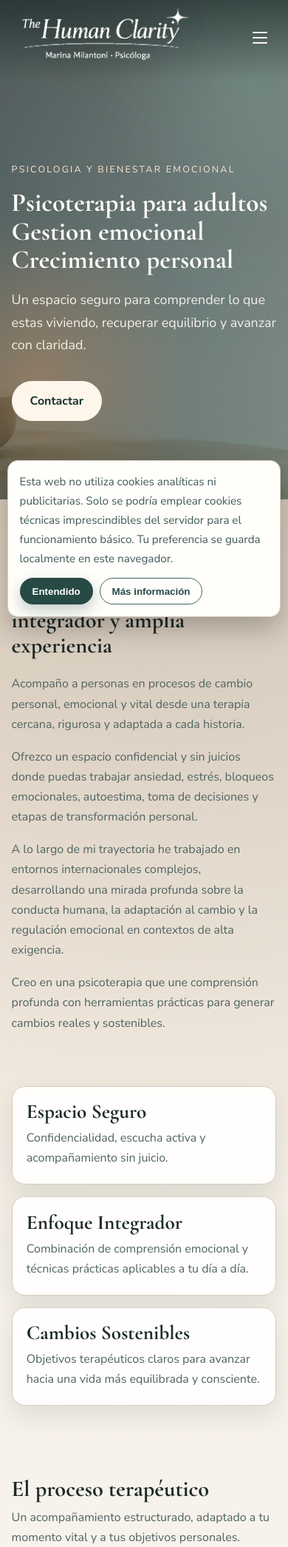
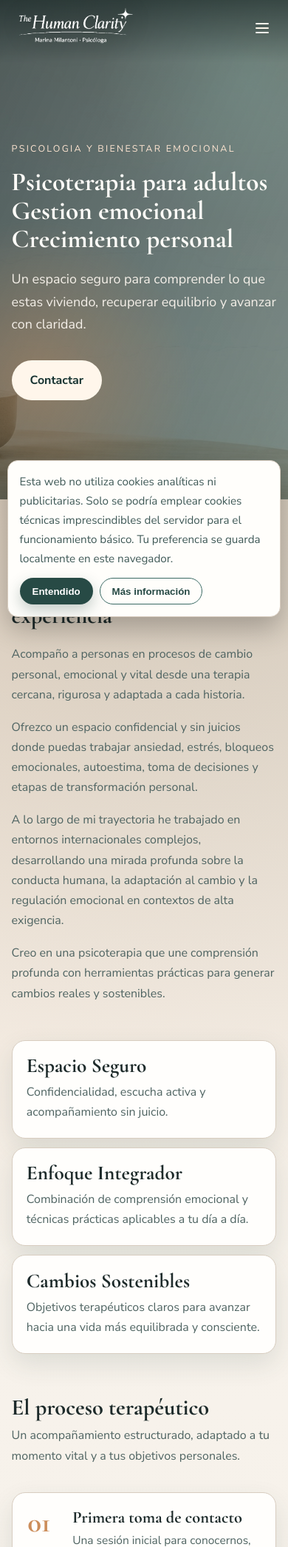
Before and after one commit to xxliu95/xxliu95.github.io, a PHP site: page /thehumanclarity/index.html in a window 390 px wide. Shown: the top 2091 px of the page at 74% size. Run offline with PHP 8.4, Linux system fonts and the light colour scheme.

Commit message:
Adaptations for mobile

```diff
--- a/thehumanclarity/styles.css
+++ b/thehumanclarity/styles.css
@@ -130,23 +130,29 @@ body.modal-open {
 
 .menu-toggle {
     display: none;
-    border: 1px solid rgba(255, 246, 234, 0.6);
-    background: rgba(18, 39, 37, 0.45);
-    color: #fff;
-    border-radius: 10px;
-    width: 44px;
-    height: 40px;
+    border: 1px solid rgba(255, 246, 234, 0.5);
+    background: transparent;
+    color: #fff7eb;
+    border-radius: 8px;
+    width: 38px;
+    height: 36px;
     padding: 0;
     align-items: center;
     justify-content: center;
     flex-direction: column;
-    gap: 5px;
+    gap: 4px;
     cursor: pointer;
+    transition: background 180ms ease, border-color 180ms ease;
+}
+
+.menu-toggle:hover {
+    background: rgba(255, 246, 234, 0.1);
+    border-color: rgba(255, 246, 234, 0.7);
 }
 
 .menu-toggle span {
     display: block;
-    width: 20px;
+    width: 18px;
     height: 2px;
     border-radius: 999px;
     background: #fff7eb;
@@ -734,13 +748,30 @@ th {
 
 @media (max-width: 900px) {
     :root {
-    --logo-size: 250px;
-    --logo-min-size: 120px;
-    --anchor-offset: 112px;
+        --logo-size: 165px;
+        --logo-min-size: 90px;
+        --anchor-offset: 84px;
     }
 
     .hero {
         min-height: 80vh;
+    }
+
+    .about {
+        padding: 2.5rem 0 1.2rem;
+    }
+
+    .features {
+        padding: 0.8rem 0 2rem;
+        gap: 0.75rem;
+    }
+
+    .process {
+        padding: 1.5rem 0 2.5rem;
+    }
+
+    .contact {
+        padding: 0 0 2.5rem;
     }
 
     .features {
@@ -811,32 +851,39 @@ th {
     }
 
     .site-nav.is-open {
-        max-height: 280px;
+        max-height: 320px;
         opacity: 1;
         pointer-events: auto;
         margin-top: 0.2rem;
-        padding: 0.7rem 0.8rem;
+        padding: 0.5rem 0.8rem;
         border-radius: 14px;
-        background: rgba(11, 25, 24, 0.72);
+        background: rgba(11, 25, 24, 0.82);
         border: 1px solid rgba(255, 246, 234, 0.2);
-        backdrop-filter: blur(4px);
+        backdrop-filter: blur(6px);
     }
 
     .site-nav a {
+        display: block;
+        padding: 0.62rem 0.3rem;
         white-space: nowrap;
-        font-size: 0.9rem;
-        letter-spacing: 0.03em;
+        font-size: 0.92rem;
+        letter-spacing: 0.04em;
         opacity: 0.95;
+        border-bottom: 1px solid rgba(255, 246, 234, 0.1);
+    }
+
+    .site-nav a:last-child {
+        border-bottom: none;
     }
 
     .brand__logo {
-        width: min(62vw, var(--logo-size));
+        width: var(--logo-size);
         height: auto;
     }
 
     .hero__content {
-        padding-top: 11.2rem;
-        padding-bottom: 4.2rem;
+        padding-top: 7rem;
+        padding-bottom: 3.5rem;
     }
 
     .process__steps {
```
Also changed, not shown: other parts of thehumanclarity/styles.css (+25 -8 lines).
